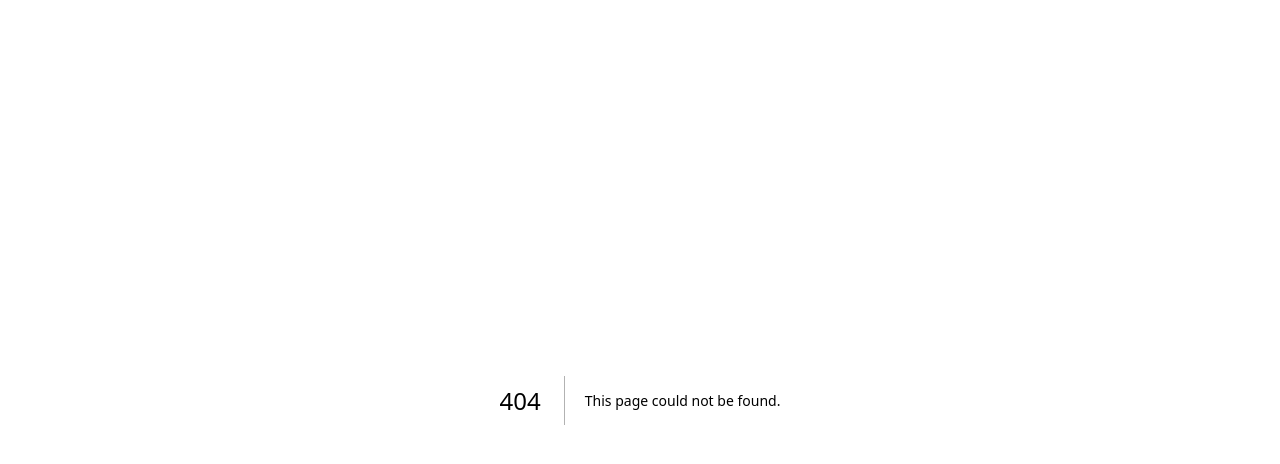
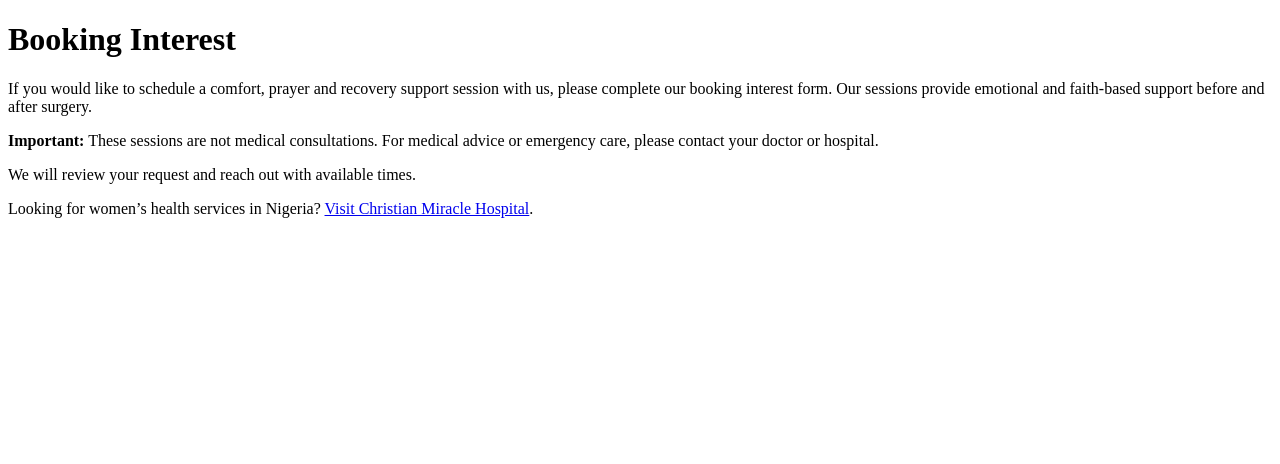
Before and after one commit to OlyMiracle/diasozo-surgery-recovery-hub, a Next.js app: page /booking-interest in a window 1280 px wide. Before the commit this address had no page. Shown: the top 464 px of the page. Built offline with nearby package versions, Linux system fonts and the light colour scheme.

Commit message:
Add Booking Interest page
This file contains a React component for expressing interest in booking comfort, prayer, and recovery support sessions. It includes metadata for SEO and a link to related services.

```diff
--- /dev/null
+++ b/pages/booking-interest.js
@@ -0,0 +1,23 @@
+import Head from 'next/head';
+import Link from 'next/link';
+
+export default function BookingInterest() {
+  return (
+    <>
+      <Head>
+        <title>Booking Interest | Diasozo Surgery Recovery & Comfort Hub</title>
+        <meta name="description" content="Express your interest in comfort, prayer, and recovery support sessions. Please note these are not medical consultations." />
+      </Head>
+      <main>
+        <h1>Booking Interest</h1>
+        <p>If you would like to schedule a comfort, prayer and recovery support session with us, please complete our booking interest form. Our sessions provide emotional and faith-based support before and after surgery.</p>
+        <p><strong>Important:</strong> These sessions are not medical consultations. For medical advice or emergency care, please contact your doctor or hospital.</p>
+        <p>We will review your request and reach out with available times.</p>
+        <p>
+          Looking for women’s health services in Nigeria?{' '}
+          <a href="https://christian-miracle-hospital.vercel.app">Visit Christian Miracle Hospital</a>.
+        </p>
+      </main>
+    </>
+  );
+}
```
